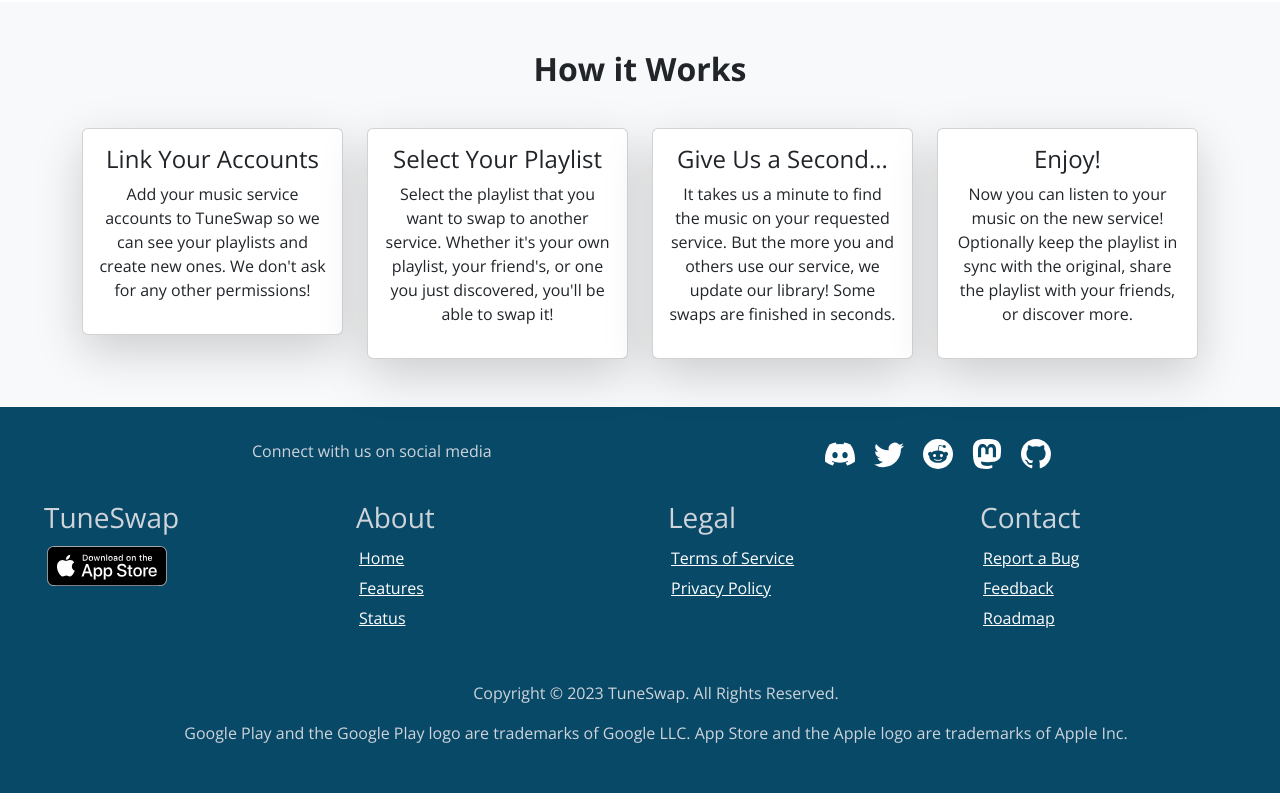
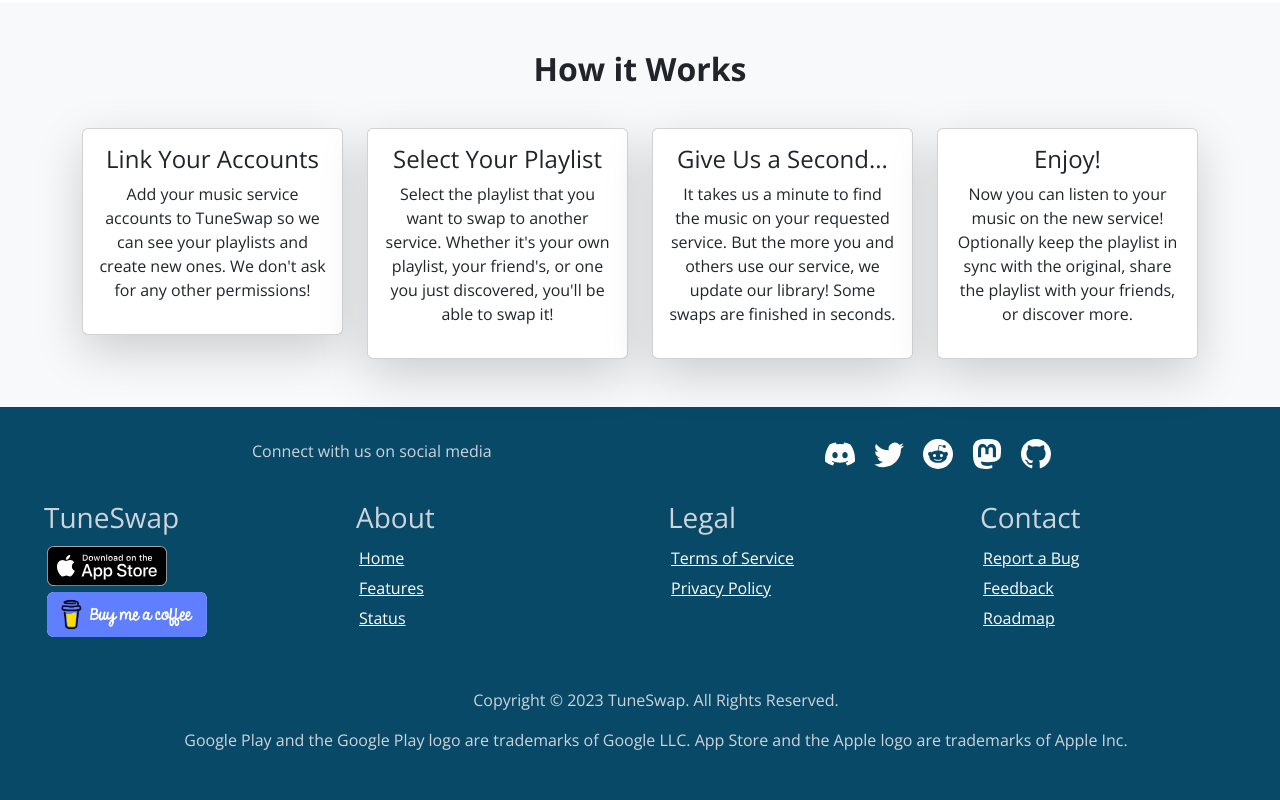
Before and after one commit to gkasdorf/tune-swap-web, a React (Create React App) app: page / in a window 1280 px wide. Shown: the part 685-1485 px from the top of the page. Built offline with nearby package versions, Linux system fonts and the light colour scheme; no server answers.

Commit message:
bmc footer

```diff
--- a/src/components/footer/Footer.js
+++ b/src/components/footer/Footer.js
@@ -29,7 +29,7 @@
                         <div className={"text-start align-items-start"}>
                             <h3>TuneSwap</h3>
                             <Link to={"https://apps.apple.com/us/app/tuneswap/id6447500724"}><img src={"/DownloadOnAppStore.svg"} alt={"Download on the App Store"} /></Link>
-                            {/*<img style={{height: "60px" }} src={"/GooglePlayBadge.png"} alt={"Get it on Google Play"} />*/}
+                            <Link to={"https://www.buymeacoffee.com/gavink"} target={"_blank"}><img src="/bmc.png" alt="Buy Me A Coffee" style={{width: "10em"}}/></Link>
                         </div>
                     </Col>
                     <Col md={3} sm={12}>
```
Also changed, not shown: public/bmc.png (added).
